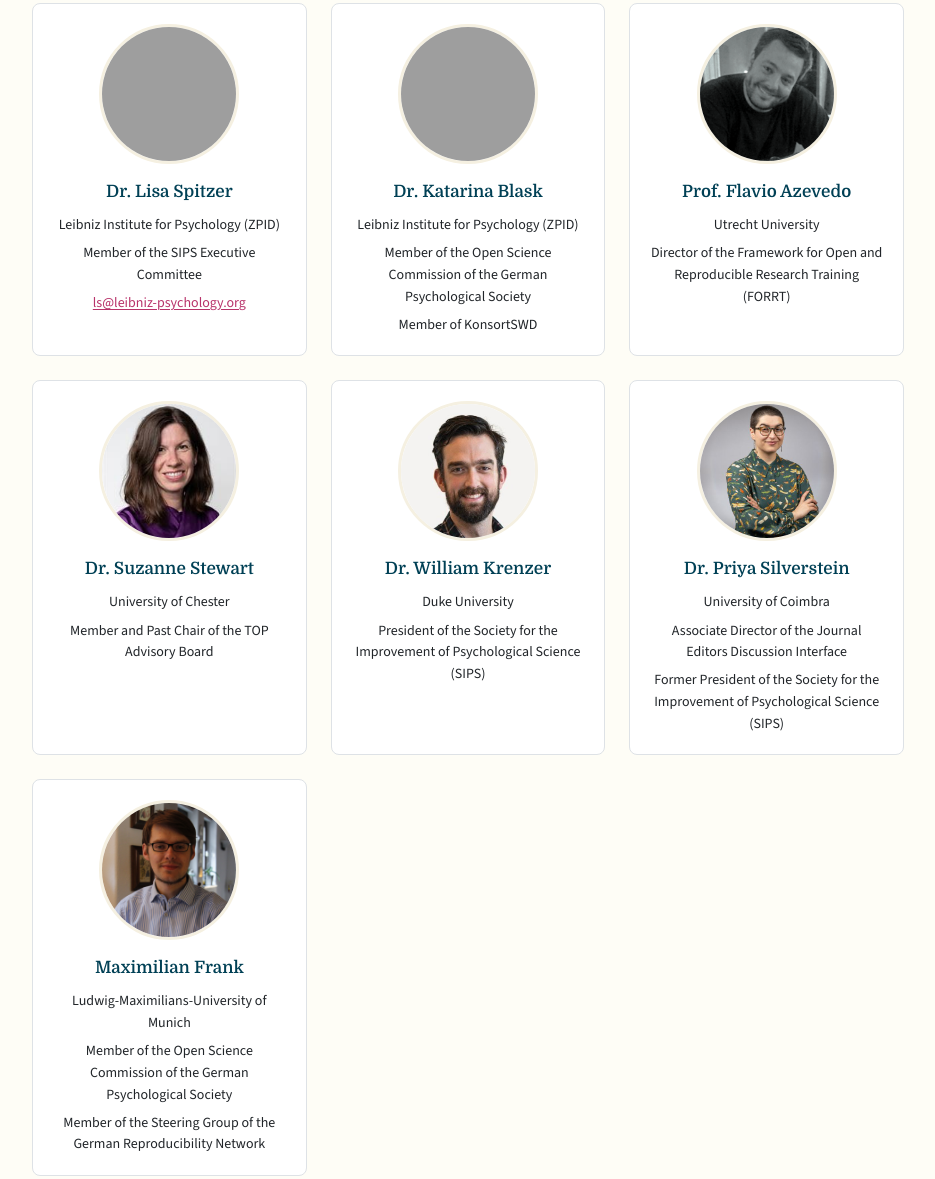
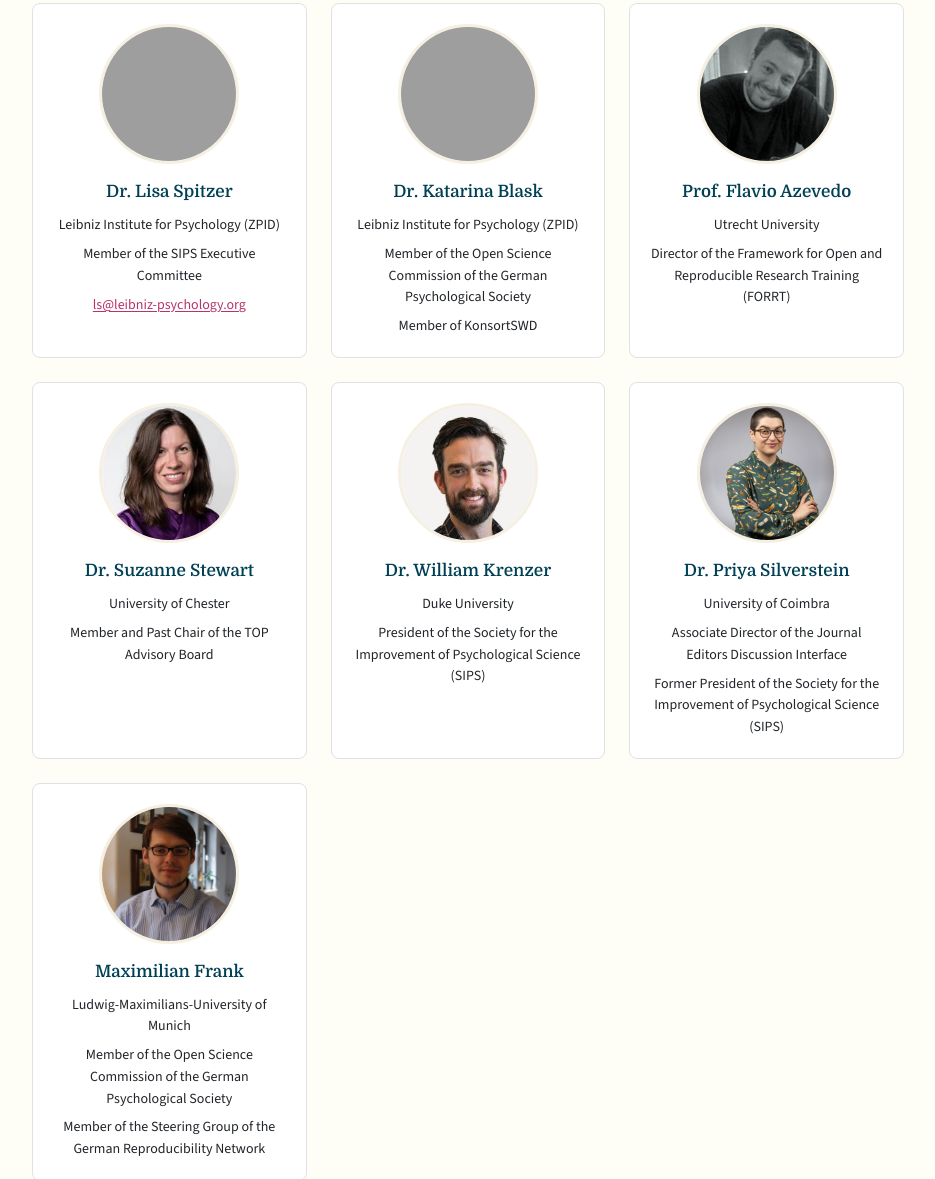
Before and after one commit to forrtproject/best-practices-psychology, a plain HTML site: page index.html in a window 1280 px wide. Shown: the part 5920-7099 px from the top of the page, without its empty margins (172-1107 px from the left). Drawn offline with nearby package versions, Linux system fonts and the light colour scheme; grey boxes are pictures that could not be loaded.

Commit message:
Use separate <p> elements for each affiliation in task-force cards
Replaces <br>-separated lines with paragraphs so each affiliation gets
proper vertical spacing without affecting wrapping of long lines.

Co-Authored-By: Claude Opus 4.7 (1M context) <noreply@anthropic.com>

```diff
--- a/index.html
+++ b/index.html
@@ -280,54 +280,54 @@
       <article class="person">
         <img src="pics/ls.jpg" alt="Dr. Lisa Spitzer">
         <h4>Dr. Lisa Spitzer</h4>
-        <p>Leibniz Institute for Psychology (ZPID)<br>
-        Member of the SIPS Executive Committee<br>
-        <a href="mailto:ls@leibniz-psychology.org">ls@leibniz-psychology.org</a></p>
+        <p>Leibniz Institute for Psychology (ZPID)</p>
+        <p>Member of the SIPS Executive Committee</p>
+        <p><a href="mailto:ls@leibniz-psychology.org">ls@leibniz-psychology.org</a></p>
       </article>
 
       <article class="person">
         <img src="pics/kb.jpg" alt="Dr. Katarina Blask">
         <h4>Dr. Katarina Blask</h4>
-        <p>Leibniz Institute for Psychology (ZPID)<br>
-        Member of the Open Science Commission of the German Psychological Society<br>
-        Member of KonsortSWD</p>
+        <p>Leibniz Institute for Psychology (ZPID)</p>
+        <p>Member of the Open Science Commission of the German Psychological Society</p>
+        <p>Member of KonsortSWD</p>
       </article>
 
       <article class="person">
         <img src="pics/fa.png" alt="Prof. Flavio Azevedo">
         <h4>Prof. Flavio Azevedo</h4>
-        <p>Utrecht University<br>
-        Director of the Framework for Open and Reproducible Research Training (FORRT)</p>
+        <p>Utrecht University</p>
+        <p>Director of the Framework for Open and Reproducible Research Training (FORRT)</p>
       </article>
 
       <article class="person">
         <img src="pics/sst.jpg" alt="Dr. Suzanne Stewart">
         <h4>Dr. Suzanne Stewart</h4>
-        <p>University of Chester<br>
-        Member and Past Chair of the TOP Advisory Board</p>
+        <p>University of Chester</p>
+        <p>Member and Past Chair of the TOP Advisory Board</p>
       </article>
 
       <article class="person">
         <img src="pics/wk.jpg" alt="Dr. William Krenzer">
         <h4>Dr. William Krenzer</h4>
-        <p>Duke University<br>
-        President of the Society for the Improvement of Psychological Science (SIPS)</p>
+        <p>Duke University</p>
+        <p>President of the Society for the Improvement of Psychological Science (SIPS)</p>
       </article>
 
       <article class="person">
         <img src="pics/ps.jpeg" alt="Dr. Priya Silverstein">
         <h4>Dr. Priya Silverstein</h4>
-        <p>University of Coimbra<br>
-        Associate Director of the Journal Editors Discussion Interface<br>
-        Former President of the Society for the Improvement of Psychological Science (SIPS)</p>
+        <p>University of Coimbra</p>
+        <p>Associate Director of the Journal Editors Discussion Interface</p>
+        <p>Former President of the Society for the Improvement of Psychological Science (SIPS)</p>
       </article>
 
       <article class="person">
         <img src="pics/mf.png" alt="Maximilian Frank">
         <h4>Maximilian Frank</h4>
-        <p>Ludwig-Maximilians-University of Munich<br>
-        Member of the Open Science Commission of the German Psychological Society<br>
-        Member of the Steering Group of the German Reproducibility Network</p>
+        <p>Ludwig-Maximilians-University of Munich</p>
+        <p>Member of the Open Science Commission of the German Psychological Society</p>
+        <p>Member of the Steering Group of the German Reproducibility Network</p>
       </article>
     </div>
   </section>
--- a/styles.css
+++ b/styles.css
@@ -479,15 +479,13 @@ strong { color: var(--teal-dark); }
 
 .person p {
   font-size: 0.875rem;
-  margin-bottom: 0;
+  margin: 0 0 0.45rem 0;
   line-height: 1.55;
   color: var(--text);
 }
 
-.person p br {
-  display: block;
-  content: "";
-  margin-top: 0.4rem;
+.person p:last-child {
+  margin-bottom: 0;
 }
 
 /* ---------- References ---------- */
```
